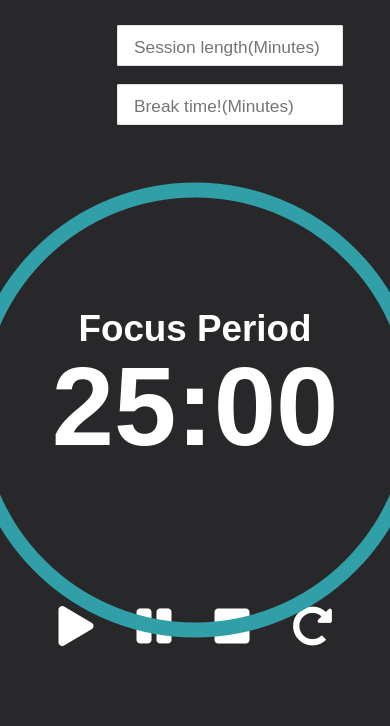
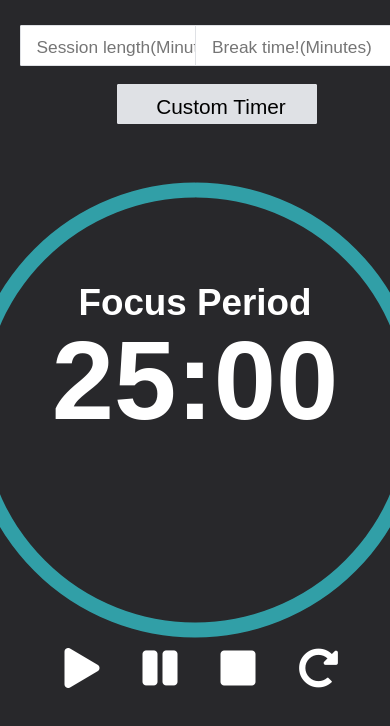
Before and after one commit to brewswain/Pomodoro_Clock, a plain HTML site: page index.html in a window 390 px wide. Shown: the top 726 px of the page. Drawn offline with Linux system fonts and the light colour scheme.

Commit message:
Edit design, WIP responsive

```diff
--- a/index.html
+++ b/index.html
@@ -14,6 +14,7 @@
     />
   </head>
   <body>
+    <!--<embed class="rain" src="sounds\rainymood loop.mp4" /> rainymood -->
     <section class="control-buttons">
       <form name="mainForm" id="session-form">
         <input
@@ -31,26 +32,35 @@
           placeholder="Break time!(Minutes)"
         />
       </form>
-      <button>
+      <button
+        type="submit"
+        value="Submit"
+        form="session-form break-form"
+        id="btn-timer"
+      >
+        Custom Timer
+      </button>
+
+      <button id="play-button">
         <i
           class="fa fa-play fa-3x"
-          id="play-button"
+          id="playButton"
           data-time="1500"
           aria-hidden="true"
         ></i
         ><!--Data-time is used pre-emptively here to give button functionality, will edit later-->
       </button>
 
-      <button>
-        <i class="fa fa-pause fa-3x" id="pause-button" aria-hidden="true"></i>
+      <button id="pause-button">
+        <i class="fa fa-pause fa-3x" id="pauseButton" aria-hidden="true"></i>
       </button>
 
-      <button>
-        <i class="fa fa-stop fa-3x" id="stop-button" aria-hidden="true"></i>
+      <button id="stop-button">
+        <i class="fa fa-stop fa-3x" id="stopButton" aria-hidden="true"></i>
       </button>
 
-      <button>
-        <i class="fas fa-redo-alt fa-3x" id="refresh-button"></i>
+      <button id="refresh-button">
+        <i class="fas fa-redo-alt fa-3x" id="refreshButton"></i>
       </button>
     </section>
 
--- a/style/main.css
+++ b/style/main.css
@@ -2,6 +2,12 @@ body {
   font-family: Arial, Helvetica, sans-serif;
   background: #28282b;
   color: white;
+}
+
+.rain {
+  position: absolute;
+  visibility: hidden;
+  top: 50%;
 }
 
 button {
@@ -11,6 +17,29 @@ button {
   cursor: pointer;
   overflow: hidden;
   outline: none;
+}
+
+#btn-timer {
+  display: block;
+  background: #dfe1e5;
+  width: 200px;
+  border-radius: 1px;
+  height: 40px;
+  border: 1px solid #dfe1e5;
+  padding: 5px 8px 0 16px;
+  position: absolute;
+  left: 45%;
+  top: 10%;
+  font-family: Arial, Helvetica, sans-serif;
+  font-size: 1.3em;
+  text-align: center;
+  -webkit-transition-duration: 0.1s;
+  transition-duration: 0.1s;
+}
+
+#btn-timer:active {
+  box-shadow: none;
+  transform: translateY(1px);
 }
 
 i {
@@ -28,46 +57,42 @@ button i:active {
 #play-button {
   display: inline;
   position: absolute;
-  top: 70%;
+  top: 75%;
   left: 39%;
 }
 #pause-button {
   display: inline;
   position: absolute;
-  top: 70%;
+  top: 75%;
   left: 45%;
 }
 
 #stop-button {
   display: inline;
   position: absolute;
-  top: 70%;
+  top: 75%;
   left: 54%;
 }
 
 #refresh-button {
   display: inline;
   position: absolute;
-  top: 70%;
+  top: 75%;
   left: 60%;
-}
-
-.timer-text {
-  position: relative;
-  margin: 0 auto;
-  text-align: center;
 }
 
 .title-text {
   position: relative;
   top: 7em;
   font-size: 2.3rem;
+  text-align: center;
 }
 
 .countdown-text {
   position: relative;
   top: 1.4em;
   font-size: 7em;
+  text-align: center;
 }
 .container {
   display: flex;
@@ -118,8 +143,8 @@ form input {
   height: 34px;
   border: 1px solid #dfe1e5;
   padding: 5px 8px 0 16px;
+  display: flex;
   flex: 1;
-  display: flex;
 }
 
 input:focus {
@@ -152,17 +177,17 @@ input::placeholder {
   right: 0;
 }
 
-@media only screen and (max-width: 600px) {
+@media only screen and (max-width: 799px) {
   #session-form {
     position: absolute;
-    left: 30%;
+    left: 5%;
     top: 3%;
   }
 
   #break-form {
     position: absolute;
-    left: 30%;
-    top: 10%;
+    left: 50%;
+    top: 3%;
   }
 
   #play-button {
@@ -186,19 +211,24 @@ input::placeholder {
     left: 75%;
     padding-top: 15px;
   }
+  #btn-timer {
+    position: absolute;
+    left: 30%;
+    top: 10%;
+  }
 }
 
-@media only screen and (min-width: 601px) and (max-width: 960px) {
+@media only screen and (min-width: 800px) and (max-width: 960px) {
   #session-form {
     position: absolute;
     left: 38%;
-    top: 3%;
+    top: 2%;
   }
 
   #break-form {
     position: absolute;
     left: 38%;
-    top: 10%;
+    top: 8%;
   }
 
   #play-button {
@@ -222,4 +252,10 @@ input::placeholder {
     left: 70%;
     padding-top: 15px;
   }
+  #btn-timer {
+    position: absolute;
+    left: 70%;
+    top: 6%;
+    height: 50px;
+  }
 }
```
